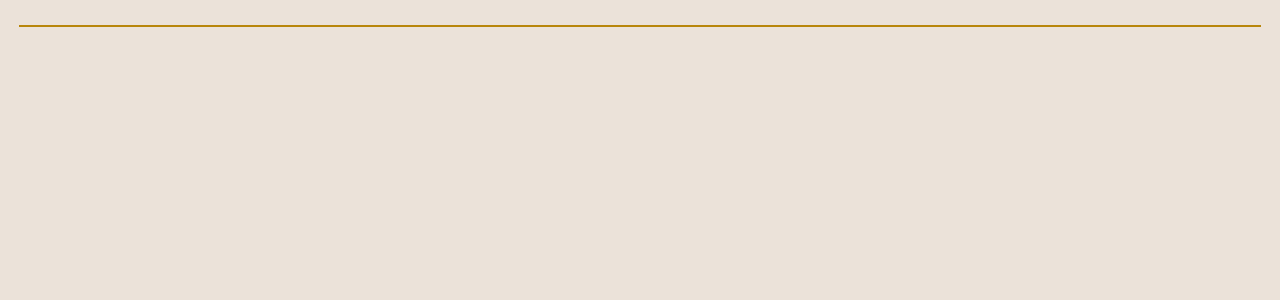
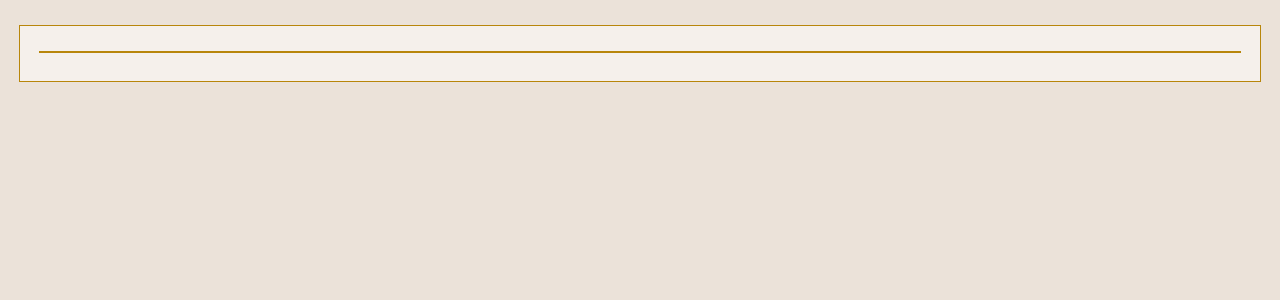
Before and after one commit to Andrew-nhangud/Nhangud-Andrew-portfolio, a React (Vite) app: page / in a window 1280 px wide. Shown: the top 300 px of the page. Built offline with nearby package versions, Linux system fonts and the light colour scheme.

Commit message:
updated the Structure and added className

```diff
--- a/src/App.jsx
+++ b/src/App.jsx
@@ -3,9 +3,12 @@ import { Navbar } from "./Components/Navbar/Navbar";
 
 function App() {
   return (
-    <>
-      <Navbar />
-    </>
+    <div className="container">
+      <nav>
+        <Navbar />
+      </nav>
+      <main></main>
+    </div>
   );
 }
 
```
